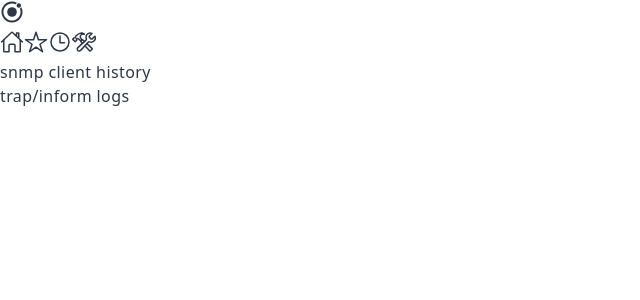
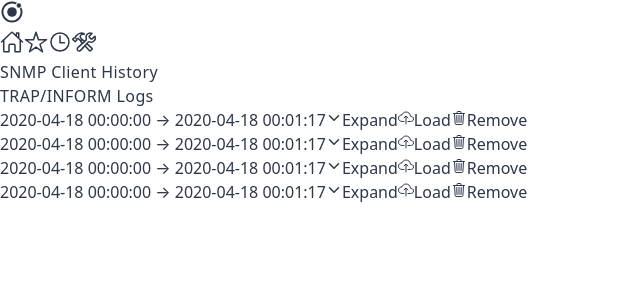
Before and after one commit to lqmanh/silicium, a Next.js app: page /history in a window 1280 px wide. Shown: the top 300 px of the page, without its empty margins (0-640 px from the left). Built offline with nearby package versions, Linux system fonts and the light colour scheme.

Commit message:
Complete history screen with some hard-coded values

```diff
--- a/package.json
+++ b/package.json
@@ -1,7 +1,7 @@
 {
   "private": true,
   "name": "silicium",
-  "description": "Minimalistic SNMP web based toolkit",
+  "description": "Minimalistic web based SNMP toolkit",
   "version": "0.0.1",
   "author": "Lương Quang Mạnh <luongquangmanh85@gmail.com>",
   "license": "MIT",
--- a/src/components/common/form/fields/index.js
+++ b/src/components/common/form/fields/index.js
@@ -2,9 +2,10 @@ const InputField = (props) => {
   const { label, input, value } = props
 
   return (
-    <p className="flex">
-      <span className="w-1/4 mr-4">{label}</span>
-      <span className="w-3/4">{input ?? value}</span>
+    <p className="flex w-full">
+      <span className="w-1/3">{label}</span>
+      <span className="mx-2">:</span>
+      <span className="w-full">{input ?? value}</span>
     </p>
   )
 }
--- a/src/components/common/typography/titles/index.js
+++ b/src/components/common/typography/titles/index.js
@@ -4,4 +4,10 @@ const DivisionTitle = (props) => {
   return <h5 className="uppercase">{children}</h5>
 }
 
-export { DivisionTitle }
+const TabTitle = (props) => {
+  const { children } = props
+
+  return <h5>{children}</h5>
+}
+
+export { DivisionTitle, TabTitle }
--- /dev/null
+++ b/src/components/history-entry-card.js
@@ -0,0 +1,59 @@
+import { observer } from 'mobx-react'
+import { useState } from 'react'
+import { Card, Icon, IconText } from './common/elements'
+import { Button } from './common/form/controls'
+import { InputField } from './common/form/fields'
+
+const HistoryEntryCard = observer(() => {
+  const [expanded, setExpanded] = useState(false)
+
+  return (
+    <Card>
+      <div className="flex flex-col">
+        <div className={`flex items-center justify-between ${expanded ? 'mb-4' : ''}`}>
+          <span>2020-04-18 00:00:00 &rarr; 2020-04-18 00:01:17</span>
+          <span>
+            <Button onClick={() => setExpanded(!expanded)}>
+              {expanded ? (
+                <IconText icon={<Icon name="chevron-up-outline" />} text="Shrink" />
+              ) : (
+                <IconText icon={<Icon name="chevron-down-outline" />} text="Expand" />
+              )}
+            </Button>
+            <Button>
+              <IconText icon={<Icon name="cloud-upload-outline" />} text="Load" />
+            </Button>
+            <Button bgColor="hover:bg-red-600" textColor="text-red-600 hover:text-white">
+              <IconText icon={<Icon name="trash-outline" />} text="Remove" />
+            </Button>
+          </span>
+        </div>
+        {expanded && <Details />}
+      </div>
+    </Card>
+  )
+})
+
+const Details = () => {
+  return (
+    <div className="grid grid-cols-2 gap-4">
+      <div className="col-auto border-r border-gray-400">
+        <h5 className="font-bold uppercase mb-2">request</h5>
+        <InputField label="Host" value="localhost" />
+        <InputField label="Port" value="161" />
+        <InputField label="SNMP version" value="2c" />
+        <InputField label="Community" value="public" />
+        <InputField label="OID" value="" />
+        <InputField label="SNMP method" value="GET" />
+      </div>
+      <div className="col-auto">
+        <h5 className="font-bold uppercase mb-2">response</h5>
+        <InputField label="HTTP status" value="200 OK" />
+        <InputField label="SNMP delay" value="69 ms" />
+        <InputField label="Varbind(s)" value="1" />
+      </div>
+    </div>
+  )
+}
+
+export default HistoryEntryCard
--- a/src/pages/favorites.js
+++ b/src/pages/favorites.js
@@ -1,9 +1,9 @@
 import { useState } from 'react'
-import { DivisionTitle } from '../components/common/typography/titles'
+import { TabTitle } from '../components/common/typography/titles'
 import { Tab, TabBar } from '../components/layout'
 
 const Favorites = () => {
-  const tabs = ['favorites']
+  const tabs = ['Favorites']
   const [activeTab, setActiveTab] = useState(tabs[0])
 
   return (
@@ -11,7 +11,7 @@ const Favorites = () => {
       <TabBar>
         {tabs.map((tab, i) => (
           <Tab active={tab === activeTab} onClick={() => setActiveTab(tab)} key={i}>
-            <DivisionTitle>{tab}</DivisionTitle>
+            <TabTitle>{tab}</TabTitle>
           </Tab>
         ))}
       </TabBar>
--- a/src/pages/generator.js
+++ b/src/pages/generator.js
@@ -1,9 +1,9 @@
 import { useState } from 'react'
-import { DivisionTitle } from '../components/common/typography/titles'
+import { TabTitle } from '../components/common/typography/titles'
 import { Tab, TabBar } from '../components/layout'
 
 const Generator = () => {
-  const tabs = ['prometheus', 'icinga 2']
+  const tabs = ['Prometheus', 'Icinga 2']
   const [activeTab, setActiveTab] = useState(tabs[0])
 
   return (
@@ -11,7 +11,7 @@ const Generator = () => {
       <TabBar>
         {tabs.map((tab, i) => (
           <Tab active={tab === activeTab} onClick={() => setActiveTab(tab)} key={i}>
-            <DivisionTitle>{tab}</DivisionTitle>
+            <TabTitle>{tab}</TabTitle>
           </Tab>
         ))}
       </TabBar>
--- a/src/pages/history.js
+++ b/src/pages/history.js
@@ -1,22 +1,48 @@
 import { useState } from 'react'
-import { DivisionTitle } from '../components/common/typography/titles'
+import { TabTitle } from '../components/common/typography/titles'
+import HistoryEntryCard from '../components/history-entry-card'
 import { Tab, TabBar } from '../components/layout'
 
 const History = () => {
-  const tabs = ['snmp client history', 'trap/inform logs']
+  const tabs = ['SNMP Client History', 'TRAP/INFORM Logs']
   const [activeTab, setActiveTab] = useState(tabs[0])
 
   return (
-    <div>
+    <div className="flex flex-col h-screen">
       <TabBar>
         {tabs.map((tab, i) => (
           <Tab active={tab === activeTab} onClick={() => setActiveTab(tab)} key={i}>
-            <DivisionTitle>{tab}</DivisionTitle>
+            <TabTitle>{tab}</TabTitle>
           </Tab>
         ))}
       </TabBar>
+      <div className="flex-grow overflow-y-auto px-24 py-6">
+        {activeTab === tabs[0] && <SnmpClientHistory />}
+        {activeTab === tabs[1] && <TrapLogs />}
+      </div>
     </div>
   )
 }
 
+const SnmpClientHistory = () => {
+  return (
+    <div>
+      <div className="flex -mx-2 mb-6">
+        <HistoryEntryCard />
+      </div>
+      <div className="flex -mx-2 mb-6">
+        <HistoryEntryCard />
+      </div>
+      <div className="flex -mx-2 mb-6">
+        <HistoryEntryCard />
+      </div>
+      <div className="flex -mx-2 mb-6">
+        <HistoryEntryCard />
+      </div>
+    </div>
+  )
+}
+
+const TrapLogs = () => null
+
 export default History
```
Also changed, not shown: 1 other file (tests, documents, lock files or other folders).
